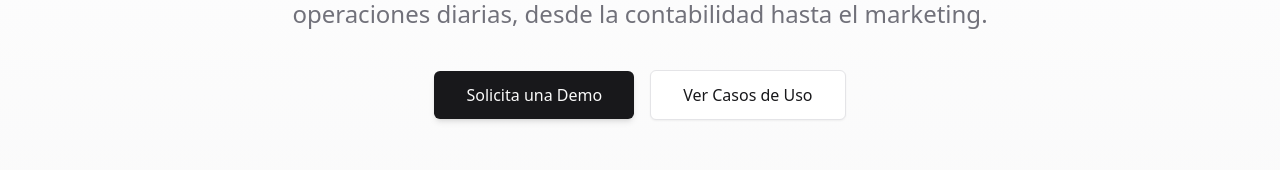
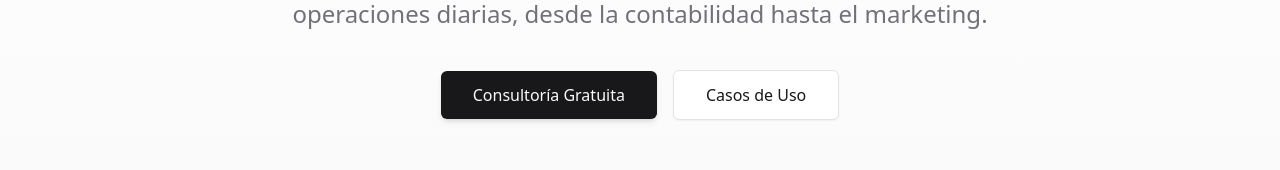
Before and after one commit to joeworkco/landing, a Next.js app: page / in a window 1280 px wide. Shown: the part 395-565 px from the top of the page. Built offline with nearby package versions, Linux system fonts and the light colour scheme; no server answers.

Commit message:
feat: update Hero component links and text for improved user engagement; change demo request link to external calendar and update button labels for clarity

```diff
--- a/components/sections/Hero.tsx
+++ b/components/sections/Hero.tsx
@@ -18,18 +18,20 @@ const Hero = () => {
         </p>
         <div className="mt-10 flex flex-col sm:flex-row items-center justify-center gap-4">
           <Link
-            href="/contact" // Or use a specific CTA link like a demo booking
+            href="https://calendar.google.com/calendar/u/0/appointments/schedules/AcZssZ3s8zM9S_5FSCobJFVfQjijKHzCKivWKEK-Etuqoc-sXNRfMJobq4dygOb7uafwEAnw-Ts26ibo?gv=true" // Or use a specific CTA link like a demo booking
+            target="_blank"
+            rel="noopener noreferrer"
             className="inline-flex items-center justify-center rounded-md bg-primary px-8 py-3 text-base font-medium text-primary-foreground shadow-md hover:bg-primary/90 focus:outline-none focus:ring-2 focus:ring-primary focus:ring-offset-2 dark:focus:ring-offset-background"
           >
             {/* {t('ctaButton')} Example: */}
-            Solicita una Demo
+            Consultoría Gratuita
           </Link>
           <Link
-            href="/use-cases"
+            href="#use-cases-section"
             className="inline-flex items-center justify-center rounded-md border border-input bg-background px-8 py-3 text-base font-medium text-accent-foreground shadow-sm hover:bg-accent hover:text-accent-foreground focus:outline-none focus:ring-2 focus:ring-accent focus:ring-offset-2 dark:focus:ring-offset-background"
           >
             {/* {t('secondaryButton')} Example: */}
-            Ver Casos de Uso
+            Casos de Uso
           </Link>
         </div>
       </div>
```
